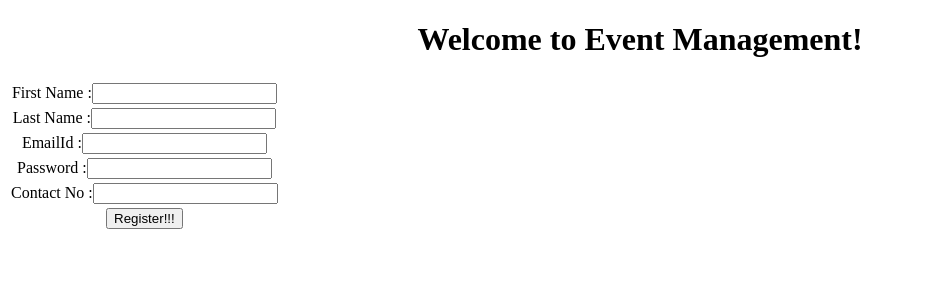
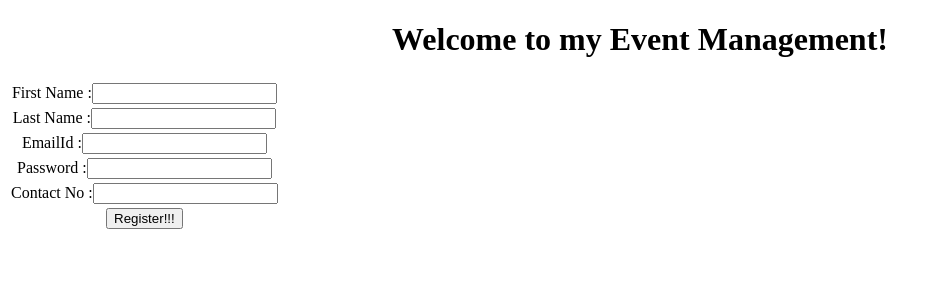
Before and after one commit to anubhavkaushik/Event_Management, an Angular app: page / in a window 1280 px wide. Shown: the top 300 px of the page, without its empty margins (0-937 px from the left). Built offline with nearby package versions, Linux system fonts and the light colour scheme.

Commit message:
testing after rename

```diff
--- a/src/app/app.component.html
+++ b/src/app/app.component.html
@@ -1,7 +1,7 @@
 <!--The content below is only a placeholder and can be replaced.-->
 <div style="text-align:center">
   <h1>
-    Welcome to {{ title }}!
+    Welcome to  my {{ title }}!
   </h1>
   <table>
     <tr>
```
